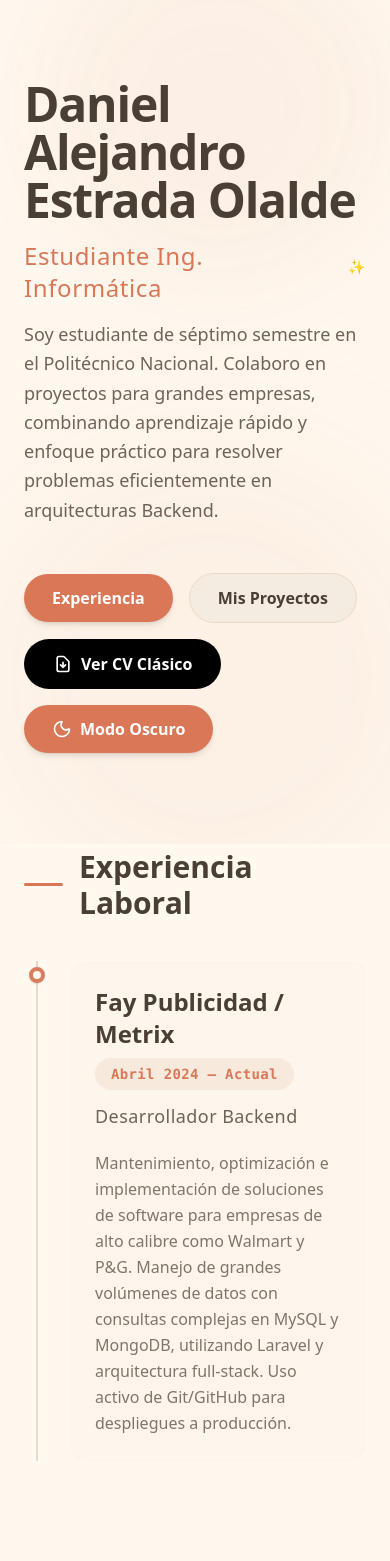
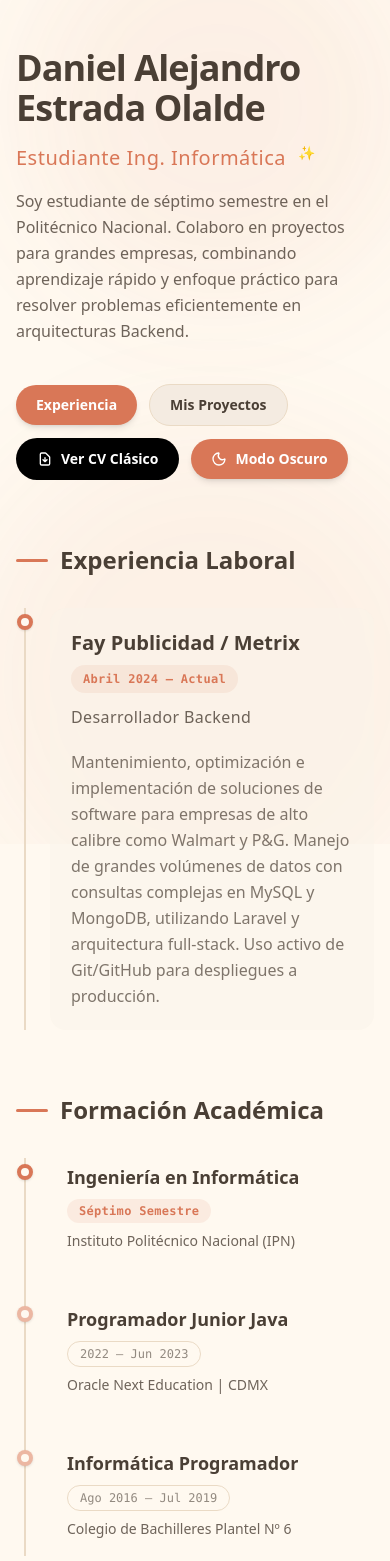
Before and after one commit to alnuxE/Portafolio, a Next.js app: page / in a window 390 px wide. Shown: the top 1561 px of the page. Built offline with nearby package versions, Linux system fonts and the light colour scheme.

Commit message:
responsive desing

```diff
--- a/app/cv/page.tsx
+++ b/app/cv/page.tsx
@@ -115,7 +115,7 @@ export default function CVPage() {
         </section>
 
         {/* Agrupación de Habilidades e Idiomas */}
-        <div className="grid grid-cols-2 gap-8">
+        <div className="grid grid-cols-1 sm:grid-cols-2 gap-8">
 
           {/* Habilidades */}
           <section>
--- a/app/page.tsx
+++ b/app/page.tsx
@@ -11,32 +11,32 @@ export default function Home() {
         <div className="absolute bottom-[-10%] left-[-10%] w-[500px] h-[500px] bg-[var(--accent-light)] rounded-full blur-3xl animate-float delay-300 opacity-60"></div>
       </div>
 
-      <main className="max-w-4xl mx-auto px-6 py-20 flex flex-col gap-24 relative z-10">
+      <main className="max-w-4xl mx-auto px-4 md:px-6 py-12 md:py-20 flex flex-col gap-16 md:gap-24 relative z-10">
 
         {/* Header / Hero Section */}
         <section className="flex flex-col gap-6 opacity-0-init animate-fade-in-up">
           <div className="space-y-4">
-            <h1 className="text-5xl md:text-6xl font-bold tracking-tight text-[var(--text-page)] transition-colors duration-300">
+            <h1 className="text-4xl sm:text-5xl md:text-6xl font-bold tracking-tight text-[var(--text-page)] transition-colors duration-300">
               Daniel Alejandro Estrada Olalde
             </h1>
-            <h2 className="text-2xl md:text-3xl text-[var(--accent)] font-medium tracking-wide flex items-center gap-2 transition-colors duration-300">
+            <h2 className="text-xl sm:text-2xl md:text-3xl text-[var(--accent)] font-medium tracking-wide flex flex-wrap items-center gap-2 transition-colors duration-300">
               Estudiante Ing. Informática
-              <span className="inline-block animate-bounce text-sm ml-2">✨</span>
+              <span className="inline-block animate-bounce text-sm ml-1 md:ml-2">✨</span>
             </h2>
-            <p className="text-[var(--text-page)]/80 text-lg md:text-xl max-w-2xl leading-relaxed mt-4 font-medium transition-colors duration-300">
+            <p className="text-[var(--text-page)]/80 text-base sm:text-lg md:text-xl max-w-2xl leading-relaxed mt-4 font-medium transition-colors duration-300">
               Soy estudiante de séptimo semestre en el Politécnico Nacional. Colaboro en proyectos para grandes empresas, combinando aprendizaje rápido y enfoque práctico para resolver problemas eficientemente en arquitecturas Backend.
             </p>
           </div>
 
-          <div className="flex flex-wrap items-center gap-4 mt-6">
-            <a href="#experiencia" className="px-7 py-3 rounded-full bg-[var(--accent)] text-white font-semibold hover:bg-[var(--accent-hover)] transition-all hover:-translate-y-1 duration-300 shadow-md flex items-center justify-center">
+          <div className="flex flex-wrap items-center justify-start gap-3 sm:gap-4 mt-4 md:mt-6">
+            <a href="#experiencia" className="px-5 sm:px-7 py-2.5 sm:py-3 text-sm sm:text-base rounded-full bg-[var(--accent)] text-white font-semibold hover:bg-[var(--accent-hover)] transition-all hover:-translate-y-1 duration-300 shadow-md flex items-center justify-center">
               Experiencia
             </a>
-            <a href="#proyectos" className="px-7 py-3 rounded-full bg-[var(--bg-sec)] text-[var(--text-page)] font-semibold hover:bg-[var(--bg-sec-hover)] border border-[var(--border-line)] transition-all hover:-translate-y-1 duration-300 flex items-center justify-center">
+            <a href="#proyectos" className="px-5 sm:px-7 py-2.5 sm:py-3 text-sm sm:text-base rounded-full bg-[var(--bg-sec)] text-[var(--text-page)] font-semibold hover:bg-[var(--bg-sec-hover)] border border-[var(--border-line)] transition-all hover:-translate-y-1 duration-300 flex items-center justify-center">
               Mis Proyectos
             </a>
-            <Link href="/cv" className="px-7 py-3 rounded-full bg-black dark:bg-white text-white dark:text-black font-bold border border-transparent hover:scale-105 transition-all duration-300 flex items-center justify-center gap-2">
-              <svg className="w-5 h-5" fill="none" stroke="currentColor" viewBox="0 0 24 24"><path strokeLinecap="round" strokeLinejoin="round" strokeWidth="2" d="M12 10v6m0 0l-3-3m3 3l3-3m2 8H7a2 2 0 01-2-2V5a2 2 0 012-2h5.586a1 1 0 01.707.293l5.414 5.414a1 1 0 01.293.707V19a2 2 0 01-2 2z"></path></svg>
+            <Link href="/cv" className="px-5 sm:px-7 py-2.5 sm:py-3 text-sm sm:text-base rounded-full bg-black dark:bg-[#E8E5E1] text-white dark:text-black font-bold border border-transparent hover:scale-105 transition-all duration-300 flex items-center justify-center gap-2">
+              <svg className="w-4 h-4 sm:w-5 sm:h-5" fill="none" stroke="currentColor" viewBox="0 0 24 24"><path strokeLinecap="round" strokeLinejoin="round" strokeWidth="2" d="M12 10v6m0 0l-3-3m3 3l3-3m2 8H7a2 2 0 01-2-2V5a2 2 0 012-2h5.586a1 1 0 01.707.293l5.414 5.414a1 1 0 01.293.707V19a2 2 0 01-2 2z"></path></svg>
               Ver CV Clásico
             </Link>
             <ThemeSwitcher />
@@ -44,24 +44,24 @@ export default function Home() {
         </section>
 
         {/* Experience Section */}
-        <section id="experiencia" className="scroll-mt-24 opacity-0-init animate-fade-in-up delay-200">
-          <h3 className="text-3xl font-semibold mb-10 flex items-center gap-4 text-[var(--text-page)] transition-colors duration-300">
-            <span className="w-10 h-[3px] bg-[var(--accent)] rounded-full"></span>
+        <section id="experiencia" className="scroll-mt-20 md:scroll-mt-24 opacity-0-init animate-fade-in-up delay-200">
+          <h3 className="text-2xl md:text-3xl font-semibold mb-8 md:mb-10 flex items-center gap-3 md:gap-4 text-[var(--text-page)] transition-colors duration-300">
+            <span className="w-8 md:w-10 h-[3px] bg-[var(--accent)] rounded-full"></span>
             Experiencia Laboral
           </h3>
 
-          <div className="relative border-l-2 border-[var(--border-line)] pl-8 ml-3 transition-colors duration-300">
+          <div className="relative border-l-2 border-[var(--border-line)] pl-6 md:pl-8 ml-2 md:ml-3 transition-colors duration-300">
             {/* Punto indicador de la línea de tiempo */}
             <div className="absolute w-4 h-4 bg-[var(--bg-page)] border-4 border-[var(--accent)] rounded-full -left-[9px] top-1.5 shadow-sm animate-pulse transition-colors duration-300"></div>
 
-            <div className="flex flex-col gap-3 group relative bg-[var(--bg-card)] backdrop-blur-md p-6 rounded-2xl border border-transparent hover:border-[var(--accent)] transition-all duration-300 hover:shadow-lg">
-              <div className="flex flex-col md:flex-row md:items-center justify-between gap-2 md:gap-4">
-                <h4 className="text-2xl font-bold text-[var(--text-page)] transition-colors duration-300">Fay Publicidad / Metrix</h4>
-                <span className="text-sm text-[var(--accent)] font-mono bg-[var(--accent-light)] px-4 py-1.5 rounded-full w-fit font-semibold tracking-wide transition-colors duration-300">
+            <div className="flex flex-col gap-3 group relative bg-[var(--bg-card)] backdrop-blur-md p-5 md:p-6 rounded-2xl border border-transparent hover:border-[var(--accent)] transition-all duration-300 hover:shadow-lg">
+              <div className="flex flex-col lg:flex-row lg:items-center justify-between gap-2 md:gap-4">
+                <h4 className="text-xl md:text-2xl font-bold text-[var(--text-page)] transition-colors duration-300">Fay Publicidad / Metrix</h4>
+                <span className="text-xs md:text-sm text-[var(--accent)] font-mono bg-[var(--accent-light)] px-3 md:px-4 py-1.5 rounded-full w-fit font-semibold tracking-wide transition-colors duration-300">
                   Abril 2024 — Actual
                 </span>
               </div>
-              <h5 className="text-lg text-[var(--text-page)]/80 font-medium tracking-wide transition-colors duration-300">Desarrollador Backend</h5>
+              <h5 className="text-base md:text-lg text-[var(--text-page)]/80 font-medium tracking-wide transition-colors duration-300">Desarrollador Backend</h5>
               <p className="text-[var(--text-page)]/70 leading-relaxed mt-2 max-w-2xl transition-colors duration-300">
                 Mantenimiento, optimización e implementación de soluciones de software para empresas de alto calibre como Walmart y P&G. Manejo de grandes volúmenes de datos con consultas complejas en MySQL y MongoDB, utilizando Laravel y arquitectura full-stack. Uso activo de Git/GitHub para despliegues a producción.
               </p>
@@ -70,52 +70,52 @@ export default function Home() {
         </section>
 
         {/* Education Section */}
-        <section id="educacion" className="scroll-mt-24 opacity-0-init animate-fade-in-up delay-300">
-          <h3 className="text-3xl font-semibold mb-10 flex items-center gap-4 text-[var(--text-page)] transition-colors duration-300">
-            <span className="w-10 h-[3px] bg-[var(--accent)] rounded-full"></span>
+        <section id="educacion" className="scroll-mt-20 md:scroll-mt-24 opacity-0-init animate-fade-in-up delay-300">
+          <h3 className="text-2xl md:text-3xl font-semibold mb-8 md:mb-10 flex items-center gap-3 md:gap-4 text-[var(--text-page)] transition-colors duration-300">
+            <span className="w-8 md:w-10 h-[3px] bg-[var(--accent)] rounded-full"></span>
             Formación Académica
           </h3>
 
-          <div className="relative border-l-2 border-[var(--border-line)] pl-8 ml-3 transition-colors duration-300 flex flex-col gap-10">
+          <div className="relative border-l-2 border-[var(--border-line)] pl-6 md:pl-8 ml-2 md:ml-3 transition-colors duration-300 flex flex-col gap-8 md:gap-10">
             {/* IPN */}
             <div className="relative">
-              <div className="absolute w-4 h-4 bg-[var(--bg-page)] border-4 border-[var(--accent)] rounded-full -left-[41px] top-1.5 shadow-sm transition-colors duration-300"></div>
-              <div className="flex flex-col gap-2 group relative border border-transparent hover:border-[var(--accent)] p-5 -mt-3 rounded-2xl transition-all duration-300 hover:bg-[var(--bg-sec)]/30">
-                <div className="flex flex-col md:flex-row md:items-center justify-between gap-1">
-                  <h4 className="text-xl font-bold text-[var(--text-page)] transition-colors duration-300">Ingeniería en Informática</h4>
+              <div className="absolute w-4 h-4 bg-[var(--bg-page)] border-4 border-[var(--accent)] rounded-full -left-[33px] md:-left-[41px] top-1.5 shadow-sm transition-colors duration-300"></div>
+              <div className="flex flex-col gap-2 group relative border border-transparent hover:border-[var(--accent)] p-4 md:p-5 -mt-3 rounded-2xl transition-all duration-300 hover:bg-[var(--bg-sec)]/30">
+                <div className="flex flex-col lg:flex-row lg:items-center justify-between gap-2">
+                  <h4 className="text-lg md:text-xl font-bold text-[var(--text-page)] transition-colors duration-300">Ingeniería en Informática</h4>
                   <span className="text-xs text-[var(--accent)] font-mono bg-[var(--accent-light)] px-3 py-1 rounded-full w-fit font-semibold tracking-wide transition-colors duration-300">
                     Séptimo Semestre
                   </span>
                 </div>
-                <h5 className="text-base text-[var(--text-page)]/80 font-medium transition-colors duration-300">Instituto Politécnico Nacional (IPN)</h5>
+                <h5 className="text-sm md:text-base text-[var(--text-page)]/80 font-medium transition-colors duration-300">Instituto Politécnico Nacional (IPN)</h5>
               </div>
             </div>
 
             {/* Oracle Next Education */}
             <div className="relative">
-               <div className="absolute w-4 h-4 bg-[var(--bg-page)] border-4 border-[var(--accent)]/50 rounded-full -left-[41px] top-1.5 shadow-sm transition-colors duration-300"></div>
-              <div className="flex flex-col gap-2 group relative border border-transparent hover:border-[var(--accent)] p-5 -mt-3 rounded-2xl transition-all duration-300 hover:bg-[var(--bg-sec)]/30">
-                <div className="flex flex-col md:flex-row md:items-center justify-between gap-1">
-                  <h4 className="text-xl font-bold text-[var(--text-page)] transition-colors duration-300">Programador Junior Java</h4>
+              <div className="absolute w-4 h-4 bg-[var(--bg-page)] border-4 border-[var(--accent)]/50 rounded-full -left-[33px] md:-left-[41px] top-1.5 shadow-sm transition-colors duration-300"></div>
+              <div className="flex flex-col gap-2 group relative border border-transparent hover:border-[var(--accent)] p-4 md:p-5 -mt-3 rounded-2xl transition-all duration-300 hover:bg-[var(--bg-sec)]/30">
+                <div className="flex flex-col lg:flex-row lg:items-center justify-between gap-2">
+                  <h4 className="text-lg md:text-xl font-bold text-[var(--text-page)] transition-colors duration-300">Programador Junior Java</h4>
                   <span className="text-xs text-[var(--text-page)]/60 font-mono px-3 py-1 rounded-full w-fit transition-colors duration-300 border border-[var(--border-line)]">
                     2022 — Jun 2023
                   </span>
                 </div>
-                <h5 className="text-base text-[var(--text-page)]/80 font-medium transition-colors duration-300">Oracle Next Education | CDMX</h5>
+                <h5 className="text-sm md:text-base text-[var(--text-page)]/80 font-medium transition-colors duration-300">Oracle Next Education | CDMX</h5>
               </div>
             </div>
 
             {/* Bachilleres */}
             <div className="relative">
-               <div className="absolute w-4 h-4 bg-[var(--bg-page)] border-4 border-[var(--accent)]/50 rounded-full -left-[41px] top-1.5 shadow-sm transition-colors duration-300"></div>
-              <div className="flex flex-col gap-2 group relative border border-transparent hover:border-[var(--accent)] p-5 -mt-3 rounded-2xl transition-all duration-300 hover:bg-[var(--bg-sec)]/30">
-                <div className="flex flex-col md:flex-row md:items-center justify-between gap-1">
-                  <h4 className="text-xl font-bold text-[var(--text-page)] transition-colors duration-300">Informática Programador</h4>
+              <div className="absolute w-4 h-4 bg-[var(--bg-page)] border-4 border-[var(--accent)]/50 rounded-full -left-[33px] md:-left-[41px] top-1.5 shadow-sm transition-colors duration-300"></div>
+              <div className="flex flex-col gap-2 group relative border border-transparent hover:border-[var(--accent)] p-4 md:p-5 -mt-3 rounded-2xl transition-all duration-300 hover:bg-[var(--bg-sec)]/30">
+                <div className="flex flex-col lg:flex-row lg:items-center justify-between gap-2">
+                  <h4 className="text-lg md:text-xl font-bold text-[var(--text-page)] transition-colors duration-300">Informática Programador</h4>
                   <span className="text-xs text-[var(--text-page)]/60 font-mono px-3 py-1 rounded-full w-fit transition-colors duration-300 border border-[var(--border-line)]">
                     Ago 2016 — Jul 2019
                   </span>
                 </div>
-                <h5 className="text-base text-[var(--text-page)]/80 font-medium transition-colors duration-300">Colegio de Bachilleres Plantel Nº 6</h5>
+                <h5 className="text-sm md:text-base text-[var(--text-page)]/80 font-medium transition-colors duration-300">Colegio de Bachilleres Plantel Nº 6</h5>
               </div>
             </div>
 
@@ -123,9 +123,9 @@ export default function Home() {
         </section>
 
         {/* Projects Section (Templates) */}
-        <section id="proyectos" className="scroll-mt-24 opacity-0-init animate-fade-in-up delay-400">
-          <h3 className="text-3xl font-semibold mb-10 flex items-center gap-4 text-[var(--text-page)] transition-colors duration-300">
-            <span className="w-10 h-[3px] bg-[var(--accent)] rounded-full"></span>
+        <section id="proyectos" className="scroll-mt-20 md:scroll-mt-24 opacity-0-init animate-fade-in-up delay-400">
+          <h3 className="text-2xl md:text-3xl font-semibold mb-8 md:mb-10 flex items-center gap-3 md:gap-4 text-[var(--text-page)] transition-colors duration-300">
+            <span className="w-8 md:w-10 h-[3px] bg-[var(--accent)] rounded-full"></span>
             Proyectos Destacados
           </h3>
 
@@ -172,17 +172,17 @@ export default function Home() {
             © {new Date().getFullYear()} Alejandro Estrada. Todos los derechos reservados.
           </p>
           <div className="flex gap-6">
-            <a href="#" className="flex items-center gap-2 text-[var(--text-page)]/70 hover:text-[var(--accent)] transition-colors font-medium">
-              <svg className="w-5 h-5" fill="currentColor" viewBox="0 0 24 24"><path d="M19 0h-14c-2.761 0-5 2.239-5 5v14c0 2.761 2.239 5 5 5h14c2.762 0 5-2.239 5-5v-14c0-2.761-2.238-5-5-5zm-11 19h-3v-11h3v11zm-1.5-12.268c-.966 0-1.75-.79-1.75-1.764s.784-1.764 1.75-1.764 1.75.79 1.75 1.764-.783 1.764-1.75 1.764zm13.5 12.268h-3v-5.604c0-3.368-4-3.113-4 0v5.604h-3v-11h3v1.765c1.396-2.586 7-2.777 7 2.476v6.759z"/></svg>
+            <a href="https://www.linkedin.com/in/daniel-alejandro-estrada-olalde-532a16233/" className="flex items-center gap-2 text-[var(--text-page)]/70 hover:text-[var(--accent)] transition-colors font-medium">
+              <svg className="w-5 h-5" fill="currentColor" viewBox="0 0 24 24"><path d="M19 0h-14c-2.761 0-5 2.239-5 5v14c0 2.761 2.239 5 5 5h14c2.762 0 5-2.239 5-5v-14c0-2.761-2.238-5-5-5zm-11 19h-3v-11h3v11zm-1.5-12.268c-.966 0-1.75-.79-1.75-1.764s.784-1.764 1.75-1.764 1.75.79 1.75 1.764-.783 1.764-1.75 1.764zm13.5 12.268h-3v-5.604c0-3.368-4-3.113-4 0v5.604h-3v-11h3v1.765c1.396-2.586 7-2.777 7 2.476v6.759z" /></svg>
               LinkedIn
             </a>
-            <a href="#" className="flex items-center gap-2 text-[var(--text-page)]/70 hover:text-[var(--accent)] transition-colors font-medium">
-              <svg className="w-5 h-5" fill="currentColor" viewBox="0 0 24 24"><path d="M12 0c-6.626 0-12 5.373-12 12 0 5.302 3.438 9.8 8.207 11.387.599.111.793-.261.793-.577v-2.234c-3.338.726-4.033-1.416-4.033-1.416-.546-1.387-1.333-1.756-1.333-1.756-1.089-.745.083-.729.083-.729 1.205.084 1.839 1.237 1.839 1.237 1.07 1.834 2.807 1.304 3.492.997.107-.775.418-1.305.762-1.604-2.665-.305-5.467-1.334-5.467-5.931 0-1.311.469-2.381 1.236-3.221-.124-.303-.535-1.524.117-3.176 0 0 1.008-.322 3.301 1.23.957-.266 1.983-.399 3.003-.404 1.02.005 2.047.138 3.006.404 2.291-1.552 3.297-1.23 3.297-1.23.653 1.653.242 2.874.118 3.176.77.84 1.235 1.911 1.235 3.221 0 4.609-2.807 5.624-5.479 5.921.43.372.823 1.102.823 2.222v3.293c0 .319.192.694.801.576 4.765-1.589 8.199-6.086 8.199-11.386 0-6.627-5.373-12-12-12z"/></svg>
-              GitHub
+            <a href="https://github.com/alnuxE" className="flex items-center gap-2 text-[var(--text-page)]/70 hover:text-[var(--accent)] transition-colors font-medium">
+              <svg className="w-5 h-5" fill="currentColor" viewBox="0 0 24 24"><path d="M12 0c-6.626 0-12 5.373-12 12 0 5.302 3.438 9.8 8.207 11.387.599.111.793-.261.793-.577v-2.234c-3.338.726-4.033-1.416-4.033-1.416-.546-1.387-1.333-1.756-1.333-1.756-1.089-.745.083-.729.083-.729 1.205.084 1.839 1.237 1.839 1.237 1.07 1.834 2.807 1.304 3.492.997.107-.775.418-1.305.762-1.604-2.665-.305-5.467-1.334-5.467-5.931 0-1.311.469-2.381 1.236-3.221-.124-.303-.535-1.524.117-3.176 0 0 1.008-.322 3.301 1.23.957-.266 1.983-.399 3.003-.404 1.02.005 2.047.138 3.006.404 2.291-1.552 3.297-1.23 3.297-1.23.653 1.653.242 2.874.118 3.176.77.84 1.235 1.911 1.235 3.221 0 4.609-2.807 5.624-5.479 5.921.43.372.823 1.102.823 2.222v3.293c0 .319.192.694.801.576 4.765-1.589 8.199-6.086 8.199-11.386 0-6.627-5.373-12-12-12z" /></svg>
+              alnuxE
             </a>
-            <a href="mailto:hola@ejemplo.com" className="flex items-center gap-2 text-[var(--text-page)]/70 hover:text-[var(--accent)] transition-colors font-medium">
+            <a href="mailto:danyolalde@gmail.com" className="flex items-center gap-2 text-[var(--text-page)]/70 hover:text-[var(--accent)] transition-colors font-medium">
               <svg className="w-5 h-5" fill="none" stroke="currentColor" strokeWidth="2" viewBox="0 0 24 24"><path strokeLinecap="round" strokeLinejoin="round" d="M3 8l7.89 5.26a2 2 0 002.22 0L21 8M5 19h14a2 2 0 00-2-2H5a2 2 0 00-2 2v10a2 2 0 002 2z"></path></svg>
-              Email
+              danyolalde@gmail.com
             </a>
           </div>
         </footer>
--- a/components/theme-switcher.tsx
+++ b/components/theme-switcher.tsx
@@ -33,10 +33,10 @@ export function ThemeSwitcher() {
   return (
     <button
       onClick={toggleTheme}
-      className="px-7 py-3 rounded-full bg-[var(--accent)] text-white font-semibold hover:bg-[var(--accent-hover)] transition-all hover:-translate-y-1 duration-300 shadow-md flex items-center justify-center gap-2"
+      className="px-5 sm:px-7 py-2.5 sm:py-3 text-sm sm:text-base rounded-full bg-[var(--accent)] text-white font-semibold hover:bg-[var(--accent-hover)] transition-all hover:-translate-y-1 duration-300 shadow-md flex items-center justify-center gap-2"
       aria-label="Toggle Theme"
     >
-      {isDark ? <Sun size={20} /> : <Moon size={20} />}
+      {isDark ? <Sun className="w-4 h-4 sm:w-5 sm:h-5" /> : <Moon className="w-4 h-4 sm:w-5 sm:h-5" />}
       <span className="font-semibold">
         {isDark ? "Modo Claro" : "Modo Oscuro"}
       </span>
```
